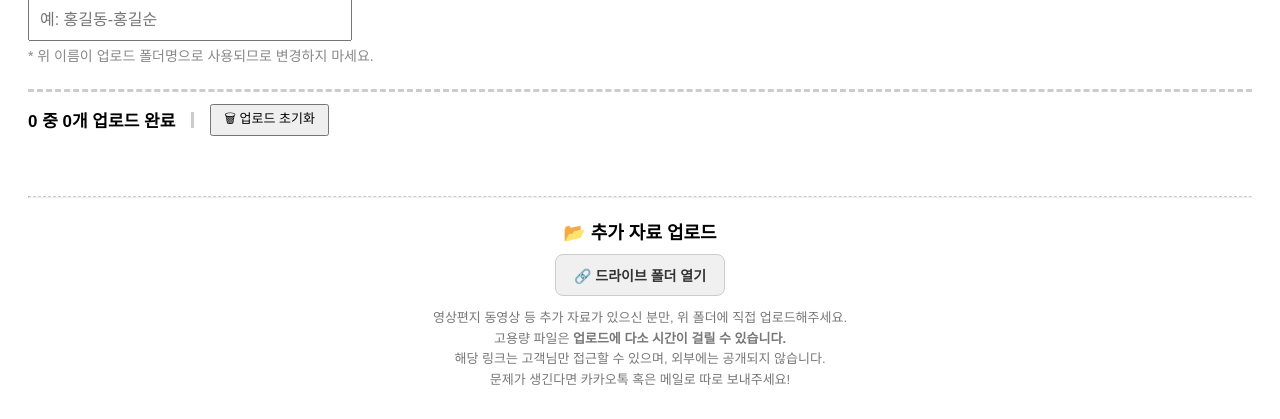
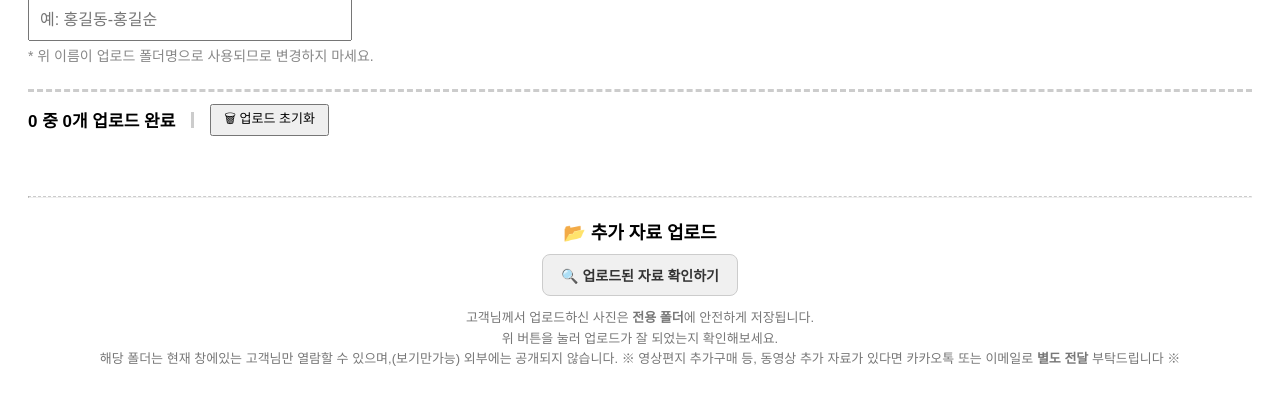
Before and after one commit to woorissu/dreamuploader, a Flask app: template templates/uploader.html in a window 1280 px wide. Shown: the part 398-817 px from the top of the page. After the commit the page ends 764 px from the top, so only its background shows below. Run offline with Flask 3, Linux system fonts and the light colour scheme; the template is opened without the code that fills it, so the values that code supplies are empty; some libraries are stand-ins or nearby versions.

Commit message:
📂 업로드된 자료 확인하기 버튼 문구 및 안내 텍스트 수정

```diff
--- a/templates/uploader.html
+++ b/templates/uploader.html
@@ -203,7 +203,7 @@ document.addEventListener("DOMContentLoaded", function () {
     .then(res => res.json())
     .then(data => {
       if (data.status === 'ok') {
-        alert(`${photoId} 업로드 성공!`);
+        alert(`${photoId}번 사진 업로드 성공!`);
         document.getElementById('check-' + photoId).innerText = '✔️';
         document.getElementById('box-' + photoId).classList.add('complete');
         saveUploaded(photoId);
@@ -297,14 +297,14 @@ document.addEventListener("DOMContentLoaded", function () {
       color: #333;
       text-decoration: none;
       border: 1px solid #ccc;
-    ">🔗 드라이브 폴더 열기</a>
+    ">🔍 업로드된 자료 확인하기</a>
 
   <!-- 설명 텍스트 -->
   <div style="margin-top: 12px; font-size: 13px; color: #777; line-height: 1.6;">
-    영상편지 동영상 등 추가 자료가 있으신 분만, 위 폴더에 직접 업로드해주세요.<br>
-    고용량 파일은 <strong>업로드에 다소 시간이 걸릴 수 있습니다.</strong><br>
-    해당 링크는 고객님만 접근할 수 있으며, 외부에는 공개되지 않습니다.<br>
-    문제가 생긴다면 카카오톡 혹은 메일로 따로 보내주세요!
+    고객님께서 업로드하신 사진은 <strong>전용 폴더</strong>에 안전하게 저장됩니다.<br>
+    위 버튼을 눌러 업로드가 잘 되었는지 확인해보세요.<br>
+    해당 폴더는 현재 창에있는 고객님만 열람할 수 있으며,(보기만가능) 외부에는 공개되지 않습니다.
+    ※ 영상편지 추가구매 등, 동영상 추가 자료가 있다면 카카오톡 또는 이메일로 <strong>별도 전달</strong> 부탁드립니다 ※
   </div>
 </div>
 
```
